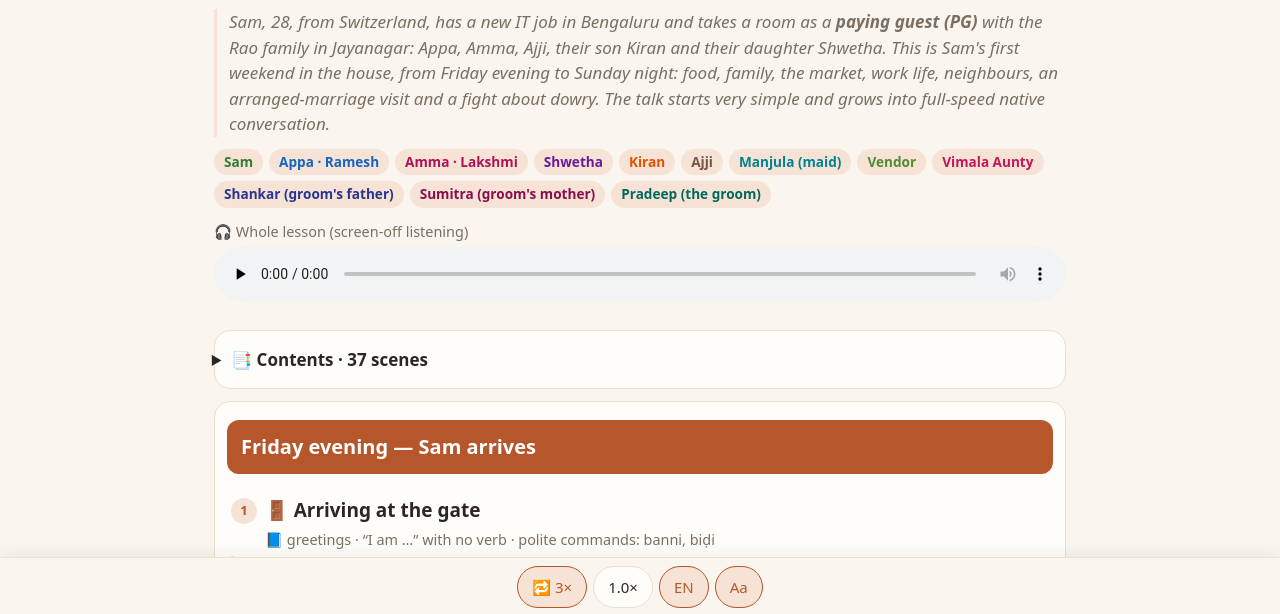
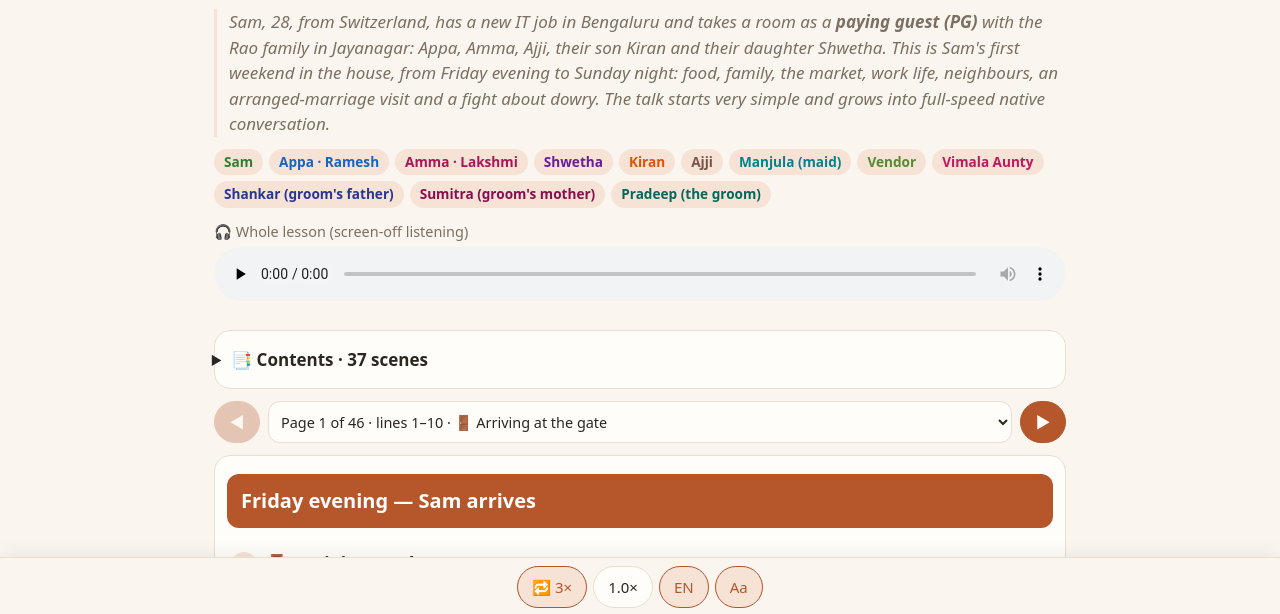
Before and after one commit to swissqrsolutions/hearthspeak, a website: page site/kannada/001/index.html in a window 1280 px wide. Shown: the part 184-798 px from the top of the page. Drawn offline with Linux system fonts and the light colour scheme.

Commit message:
Pagination: 10 lines per page, page picker, swipe, contents jumps to page
Co-Authored-By: Claude Opus 5.5 <noreply@anthropic.com>
Claude-Session: https://claude.ai/code/session_01Fz2g6sZ6t4k68WN5yxUEcR

```diff
--- a/site/assets/app.js
+++ b/site/assets/app.js
@@ -247,6 +247,72 @@
     ep.addEventListener('play', () => { stopAll(); });   // stop any single-line audio
   }
 
+  // ---------- Pagination: 10 dialogue lines per page ----------
+  (() => {
+    const box = document.querySelector('.listen');
+    if (!box) return;
+    const PER = 10;
+    const kids = [...box.children];
+    let count = 0, pending = [];
+    for (const el of kids) {
+      if (el.classList.contains('line')) {
+        const pg = Math.floor(count / PER); count++;
+        for (const h of pending) h.dataset.page = pg;
+        pending = []; el.dataset.page = pg;
+      } else pending.push(el);
+    }
+    const pages = Math.max(1, Math.ceil(count / PER));
+    for (const h of pending) h.dataset.page = pages - 1;
+    // first scene title on each page, for the picker
+    const label = pg => {
+      const sec = kids.find(e => +e.dataset.page === pg && e.classList.contains('section'));
+      const from = pg * PER + 1, to = Math.min(count, from + PER - 1);
+      return `Page ${pg + 1} of ${pages} · lines ${from}–${to}` + (sec ? ' · ' + sec.querySelector('h3').textContent.replace(/^\d+/, '').trim() : '');
+    };
+    const mk = () => {
+      const n = document.createElement('div'); n.className = 'pager';
+      n.innerHTML = `<button class="pprev" aria-label="Previous page">◀</button>
+        <select class="psel" aria-label="Choose page">${Array.from({ length: pages }, (_, i) => `<option value="${i}">${label(i)}</option>`).join('')}</select>
+        <button class="pnext" aria-label="Next page">▶</button>`;
+      return n;
+    };
+    const top = mk(), bottom = mk();
+    box.before(top); box.after(bottom);
+    const key = 'page:' + L.lang + L.num;
+    let page = Math.min(store.get(key, 0), pages - 1);
+    function show(p, scroll) {
+      page = Math.max(0, Math.min(pages - 1, p)); store.set(key, page);
+      for (const el of kids) el.hidden = +el.dataset.page !== page;
+      for (const pg of [top, bottom]) {
+        pg.querySelector('.psel').value = page;
+        pg.querySelector('.pprev').disabled = page === 0;
+        pg.querySelector('.pnext').disabled = page === pages - 1;
+      }
+      if (scroll) top.scrollIntoView({ behavior: 'smooth', block: 'start' });
+    }
+    for (const pg of [top, bottom]) {
+      pg.querySelector('.pprev').onclick = () => { stopAll(); show(page - 1, true); };
+      pg.querySelector('.pnext').onclick = () => { stopAll(); show(page + 1, true); };
+      pg.querySelector('.psel').onchange = e => { stopAll(); show(+e.target.value, true); };
+    }
+    // Contents links: open the right page, then jump to the scene
+    document.querySelectorAll('.toclist a').forEach(a => a.addEventListener('click', e => {
+      const target = document.querySelector(a.getAttribute('href'));
+      if (!target) return;
+      e.preventDefault(); stopAll(); show(+target.dataset.page);
+      requestAnimationFrame(() => target.scrollIntoView({ behavior: 'smooth', block: 'start' }));
+    }));
+    // swipe left / right on the dialogue to change page
+    let sx = 0, sy = 0;
+    box.addEventListener('touchstart', e => { sx = e.touches[0].clientX; sy = e.touches[0].clientY; }, { passive: true });
+    box.addEventListener('touchend', e => {
+      const dx = e.changedTouches[0].clientX - sx, dy = e.changedTouches[0].clientY - sy;
+      if (Math.abs(dx) > 70 && Math.abs(dx) > Math.abs(dy) * 1.5) { stopAll(); show(page + (dx < 0 ? 1 : -1), true); }
+    }, { passive: true });
+    const h = location.hash && document.querySelector(location.hash);
+    show(h && h.dataset.page ? +h.dataset.page : page);
+  })();
+
   // ---------- Recording helper ----------
   async function record(onStop) {
     const stream = await navigator.mediaDevices.getUserMedia({ audio: true });
--- a/site/assets/style.css
+++ b/site/assets/style.css
@@ -141,6 +141,14 @@ html{scroll-behavior:smooth}
 @media (prefers-color-scheme: dark){.w.on{background:#ffd43b;color:#1d1a14;box-shadow:0 0 0 2px #ffd43b}}
 .line.playing .who::after{content:" 🔊"}
 
+/* pagination (10 lines per page) */
+.listen [hidden]{display:none!important}
+.pager{display:flex;gap:8px;align-items:center;margin:10px 0}
+.pager button{flex:0 0 auto;width:46px;height:42px;font-size:16px;background:var(--accent);border-color:var(--accent);color:#fff}
+.pager button:disabled{opacity:.3}
+.pager .psel{flex:1 1 auto;min-width:0;height:42px;border:1px solid var(--line);border-radius:12px;background:var(--card);color:var(--ink);font:inherit;font-size:.85em;padding:0 8px;text-overflow:ellipsis}
+
 /* big Stop button: only visible while audio is playing */
 .toolbar .stopbtn{background:#c0392b;border-color:#c0392b;color:#fff;font-weight:700;min-width:100px}
 .toolbar .stopbtn[hidden]{display:none}
+.pager{scroll-margin-top:60px}
```
